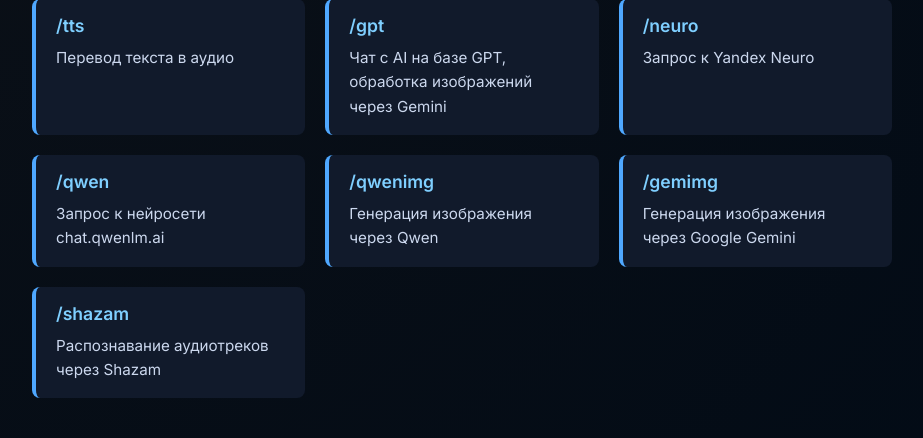
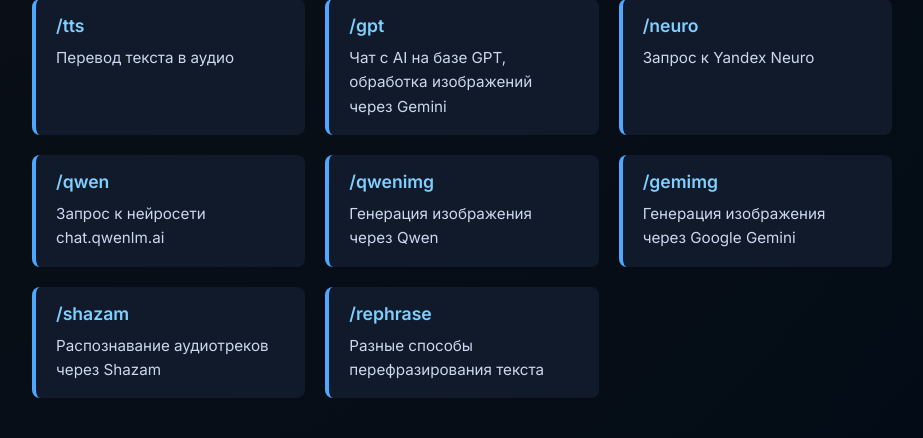
Before and after one commit to MyHoldFast/uebekbot, a Python web app: template templates/index.html in a window 1280 px wide. Shown: the part 488-926 px from the top of the page, without its empty margins (178-1101 px from the left). Run offline with Jinja, Linux system fonts and the light colour scheme; the template is opened without the code that fills it, so the values that code supplies are empty.

Commit message:
update index.html

```diff
--- a/templates/index.html
+++ b/templates/index.html
@@ -156,6 +156,7 @@
       <div class="command-card"><div class="command-name">/qwenimg</div><div class="command-desc">Генерация изображения через Qwen</div></div>
       <div class="command-card"><div class="command-name">/gemimg</div><div class="command-desc">Генерация изображения через Google Gemini</div></div>
       <div class="command-card"><div class="command-name">/shazam</div><div class="command-desc">Распознавание аудиотреков через Shazam</div></div>
+      <div class="command-card"><div class="command-name">/rephrase</div><div class="command-desc">Разные способы перефразирования текста</div></div>
     </div>
   </div>
 </body>
```
